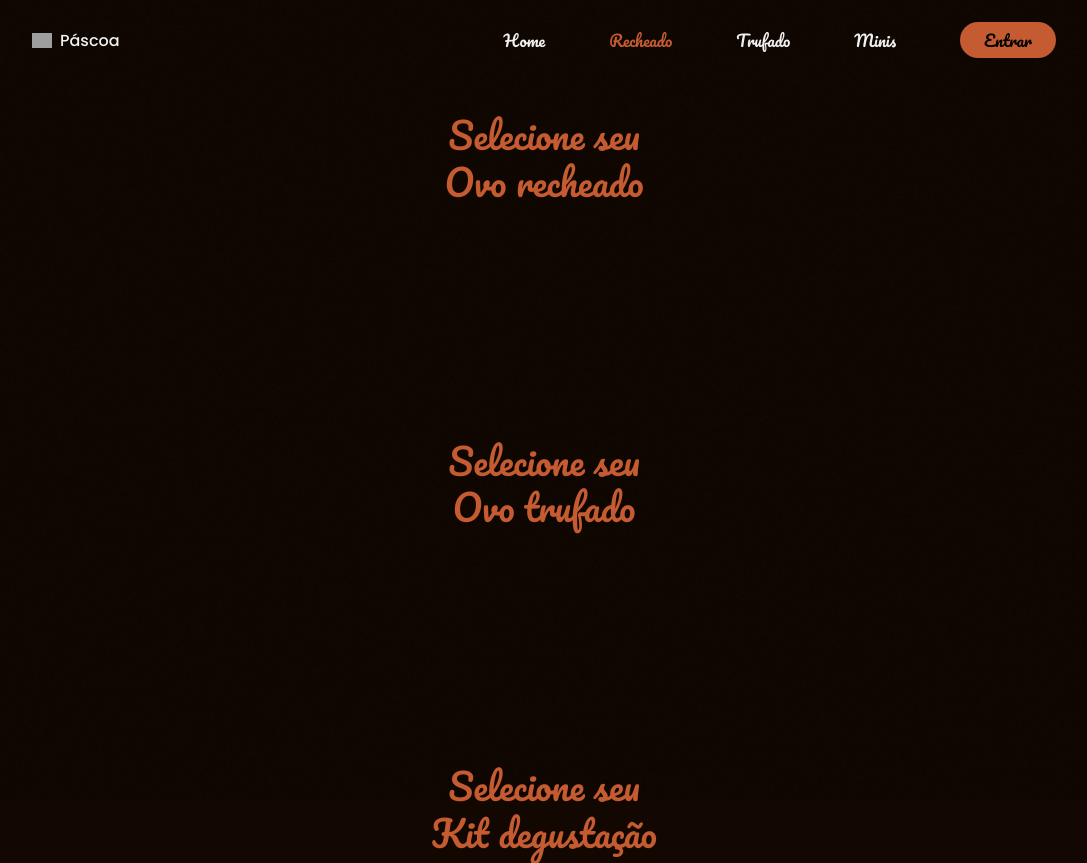
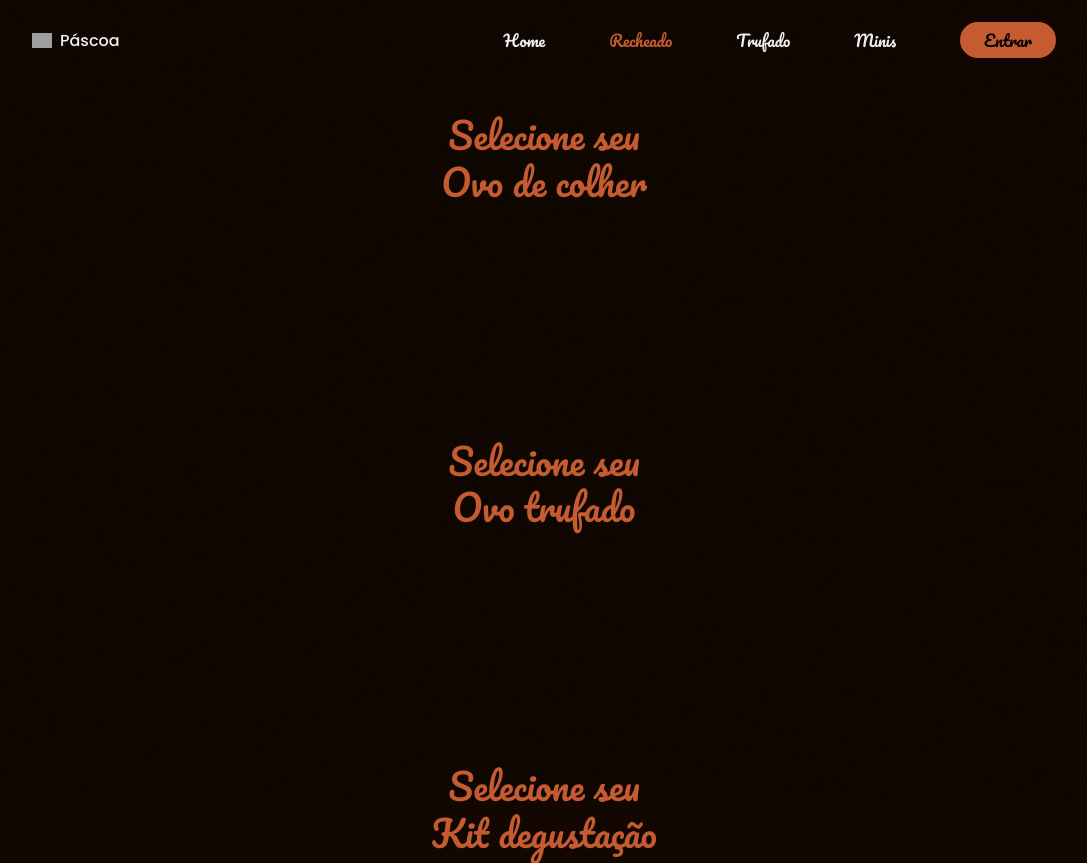
Before and after one commit to 07jaozin/Venda_ovos_de_pascoa_flask, a Flask app: page /itens in a window 1280 px wide. Shown: the top 863 px of the page, without its empty margins (96-1183 px from the left). Run offline with Flask 2, Linux system fonts and the light colour scheme; data that the repository does not hold is empty; some web fonts are replaced; grey boxes are pictures that could not be loaded.

Commit message:
treze commit

```diff
--- a/projeto/templates/itens.html
+++ b/projeto/templates/itens.html
@@ -83,7 +83,7 @@
             <section class="items section" id="recheado">
                 <div class="shape_big"></div>
                 <h2 class="section__title">Selecione seu <br>
-                    Ovo recheado</h2>
+                    Ovo de colher</h2>
 
                     <div class="items__container container grid">
 
--- a/projeto/templates/principal.html
+++ b/projeto/templates/principal.html
@@ -134,7 +134,7 @@
                 <div class="category__container container grid">
                     <div class="category__card" id="recheado">
                         <img src="{{ url_for('static', filename='img/OvoRecheado.png')}}" alt="category image" class="category__img">
-                        <h3 class="category__title">Recheado</h3>
+                        <h3 class="category__title">Ovo de colher</h3>
                         <p class="category__description">
                             O Ovo de Colher é uma opção artesanal de Páscoa,
                             com casca de chocolate fina e recheio irresistível.
```
